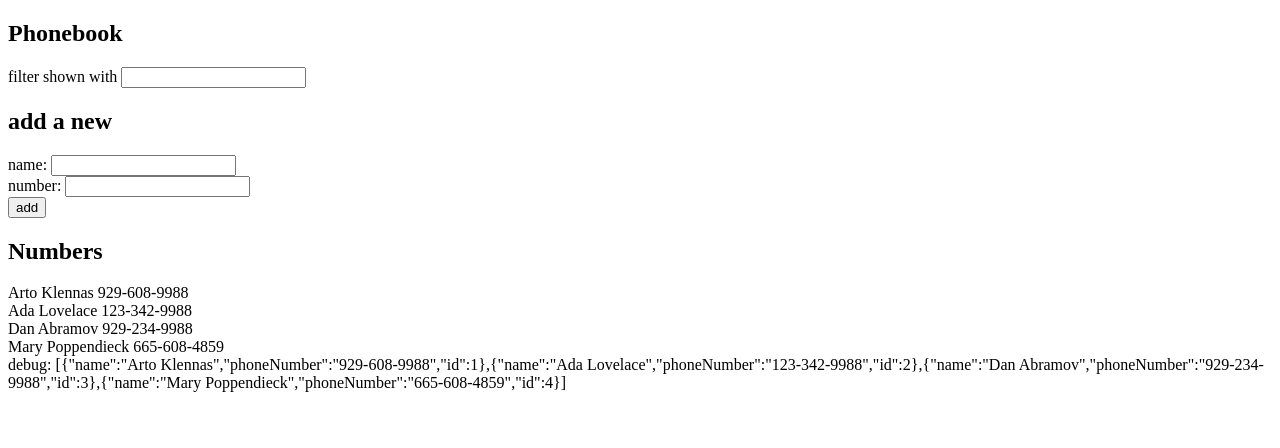
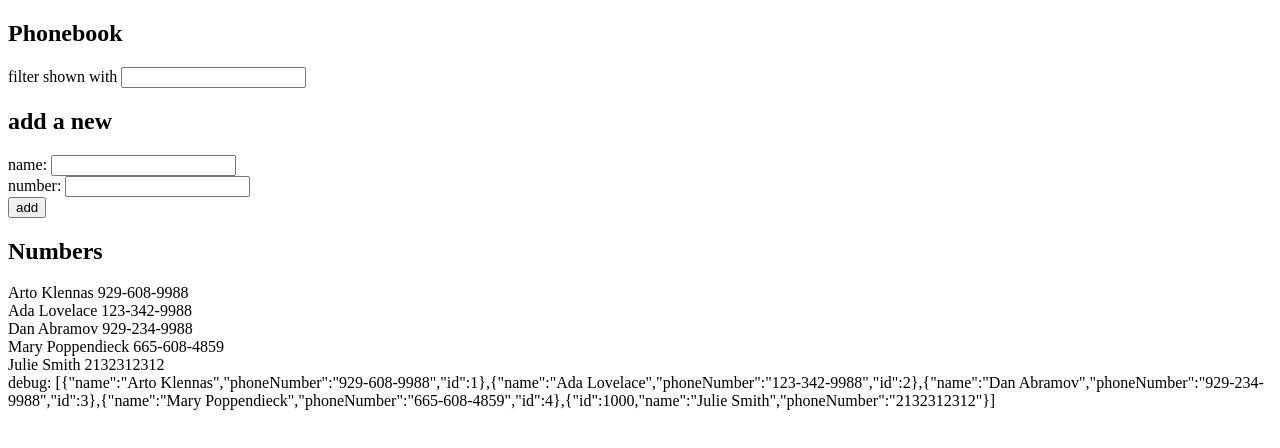
Before and after one commit to Snikket/fullstackopensubmissions, a React (Vite) app in the folder part2/phonebook/: page / in a window 1280 px wide. Shown: the top 448 px of the page. Built offline with nearby package versions, Linux system fonts and the light colour scheme; data requests are answered from the project's data file.

Commit message:
exercises 2.12 and 2.13 completed

```diff
--- a/part2/phonebook/src/App.jsx
+++ b/part2/phonebook/src/App.jsx
@@ -3,6 +3,7 @@
 import Filter from './components/Filter'
 import PersonForm from './components/PersonForm'
 import Persons from './components/Persons'
+import personService from './services/persons'
 
 const App = () => {
   const [persons, setPersons] = useState([])
@@ -12,13 +13,8 @@
 
   useEffect(() => {
     console.log('in effect')
-    axios
-    .get('http://localhost:3001/persons')
-    .then(response => {
-      console.log('promise fulfilled')
-      setPersons(response.data)
-    })
-
+    personService.getAll()
+    .then(initialPersons => {setPersons(initialPersons)})
   }, [])
 
   const personsToShow = filterTerm==='' ? persons : persons.filter (person => person.name.toLowerCase().includes(filterTerm.toLowerCase()));
@@ -46,9 +42,12 @@
         phoneNumber: newPhoneNumber,
         id: newName
       }
-      setPersons(persons.concat(newPerson));
-      setNewName('');
-      setNewPhoneNumber('');
+      personService.create(newPerson)
+      .then(returnedPerson => {
+        setPersons(persons.concat(returnedPerson))
+        setNewName('');
+        setNewPhoneNumber('');
+      })
     }
 
   }
--- /dev/null
+++ b/part2/phonebook/src/services/persons.js
@@ -0,0 +1,26 @@
+import axios from 'axios'
+const baseUrl = 'http://localhost:3001/persons'
+
+const getAll = () => {
+    const request = axios.get(baseUrl)
+    const nonExisting = {
+        id: 1000,
+        name: 'Julie Smith',
+        phoneNumber: '2132312312'
+    }
+    return request.then(response => response.data.concat(nonExisting))
+}
+
+const create = newObject => {
+    const request = axios.post(baseUrl, newObject)
+    return request.then(response => response.data)
+}
+
+const update = (id, newObject) => {
+    const request = axios.put(`${baseUrl}/${id}`, newObject)
+    return request.then(response => response.data)
+}
+
+export default {
+    getAll, create, update
+}
```
